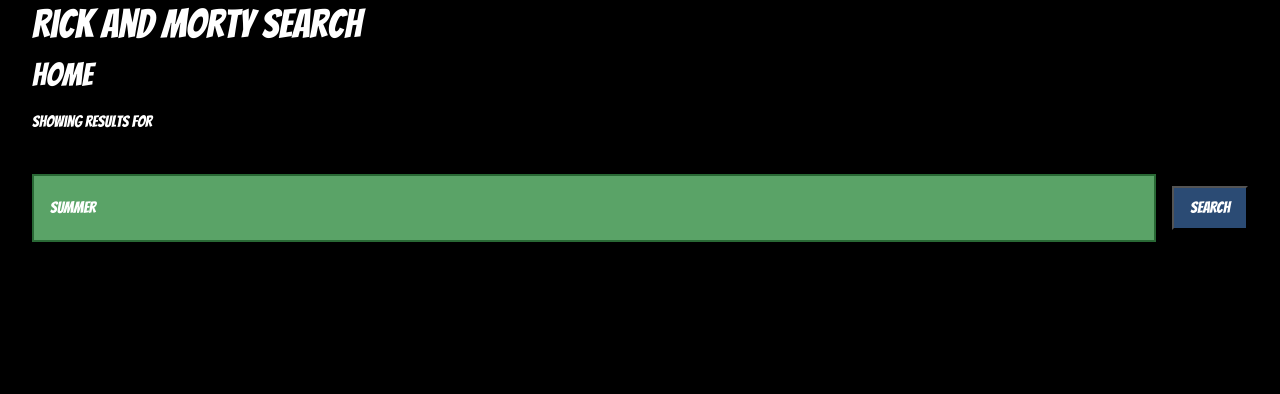
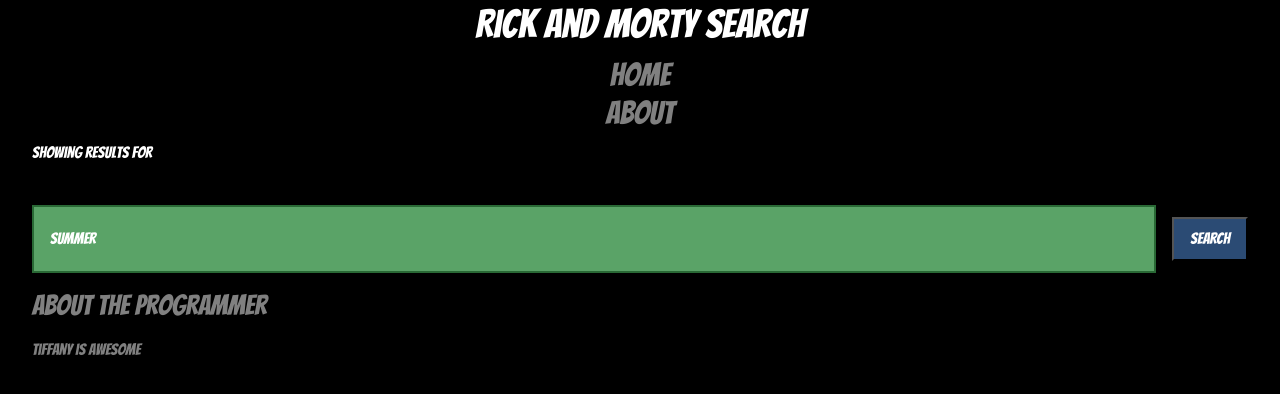
Before and after one commit to tiffhuddleston/angry-anteater, a React (Create React App) app: page /about in a window 1280 px wide. Shown: the top 394 px of the page. Built offline with nearby package versions, Linux system fonts and the light colour scheme; no server answers; the HTML template or start-up script is replaced by a standard one.

Commit message:
About page

```diff
--- a/src/App.js
+++ b/src/App.js
@@ -4,6 +4,7 @@
 import SearchForm from './components/SearchForm';
 import SearchResults from './components/SearchResults';
 import FinalResult from './components/FinalResult';
+import About from './components/About';
 
 let charArray = ['Beth', 'Jerry', 'Rick', 'Morty', 'Summer'];
 
@@ -63,6 +64,13 @@
       />
       <Route
         exact
+        path="/about"
+        render={() => {
+          return <About />;
+        }}
+      />
+      <Route
+        exact
         path="/character/:id"
         render={routerProps => <FinalResult match={routerProps.match} />}
       />
--- /dev/null
+++ b/src/components/About.js
@@ -0,0 +1,12 @@
+import React from 'react';
+
+function About() {
+  return (
+    <div className="about">
+      <h3>About the Programmer</h3>
+      <p>Tiffany is awesome</p>
+    </div>
+  );
+}
+
+export default About;
--- a/src/components/FinalResult.js
+++ b/src/components/FinalResult.js
@@ -21,7 +21,14 @@
 
   return (
     <Card className="describe" style={{ width: '18rem' }}>
-      <Card.Img variant="top" img src={character.image} alt="character" />
+      <Card.Img
+        img="true"
+        key={character.id}
+        variant="top"
+        img
+        src={character.image}
+        alt="character"
+      />
       <Card.Body>
         <Card.Title>{character.name}</Card.Title>
       </Card.Body>
--- a/src/components/SearchHeader.js
+++ b/src/components/SearchHeader.js
@@ -7,7 +7,11 @@
       <header>
         <h1 className="title">Rick and Morty Search</h1>
         <Link to="/">
-          <h2 className="home">Home</h2>
+          <h2 className="nav">Home</h2>
+        </Link>
+
+        <Link to="/about">
+          <h2 className="nav"> About</h2>
         </Link>
       </header>
       <p className="muted">
--- a/src/index.css
+++ b/src/index.css
@@ -59,16 +59,11 @@
   display: flex;
 }
 
-@media (min-width: 600px) {
-  input + button {
-    margin-left: 1rem;
-  }
-}
-
 .title {
   font-family: 'Bangers', cursive;
-
   color: white;
+  display: flex;
+  justify-content: center;
 }
 
 .names {
@@ -83,6 +78,9 @@
   }
   .gallery {
     column-count: 2;
+  }
+  .head {
+    font-size: 1rem;
   }
 }
 
@@ -112,12 +110,24 @@
   font-family: 'Bangers', cursive;
 }
 
-.home {
-  color: white;
+.nav {
+  color: gray;
   font-family: 'Bangers', cursive;
+  /* padding: 2rem; */
+  display: flex;
+  justify-content: center;
 }
 
 .oops {
   color: gray;
   font-family: 'Bangers', cursive;
 }
+
+.about {
+  color: gray;
+  font-family: 'Bangers', cursive;
+}
+
+.nav:hover {
+  color: green;
+}
```
Also changed, not shown: 1 other file (tests, documents, lock files or other folders).
